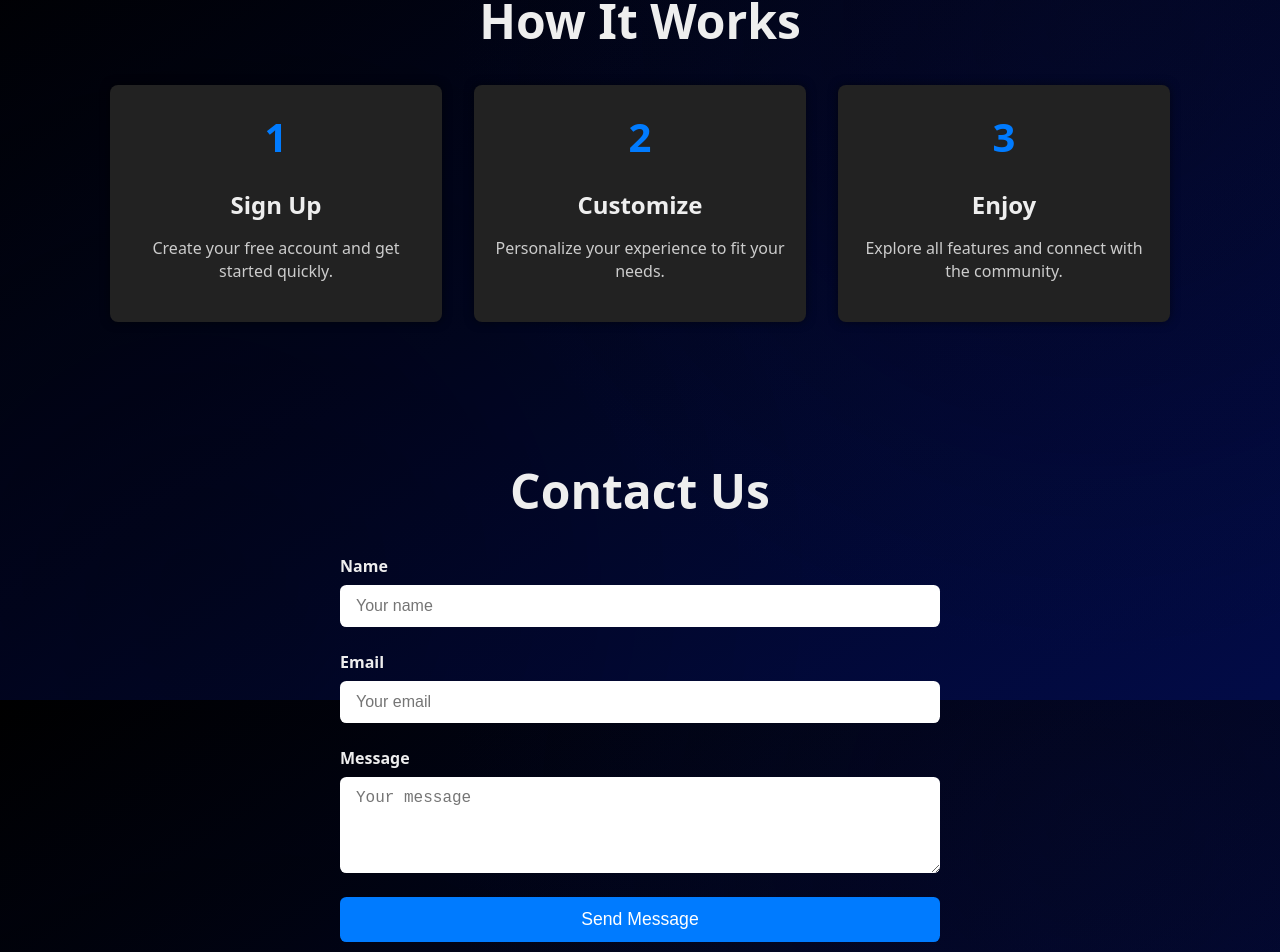
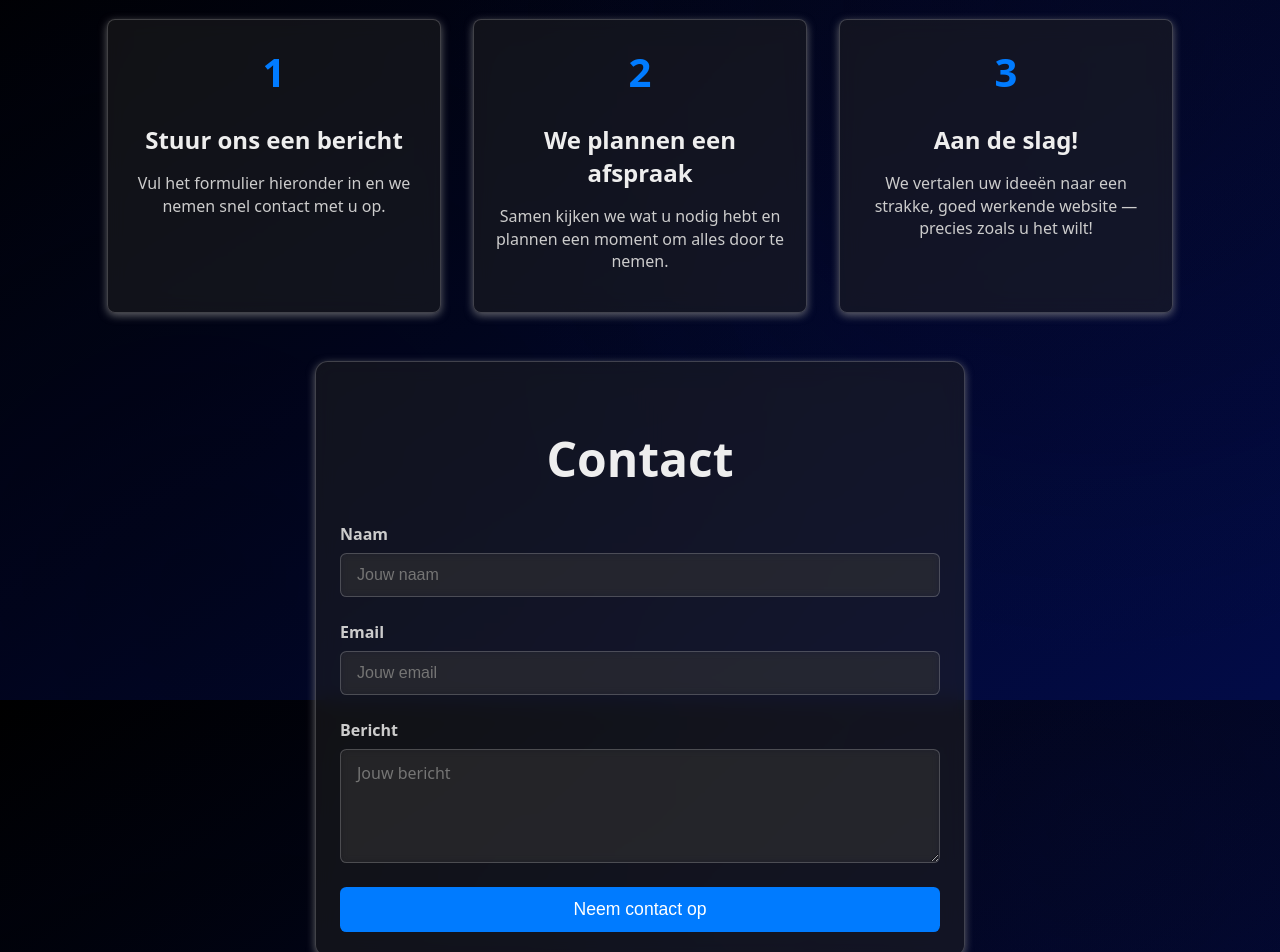
Before and after one commit to YouriOkken/MiYou, an Angular app in the folder MiYou.Web/: page / in a window 1280 px wide. Shown: the part 900-1852 px from the top of the page. Built offline with nearby package versions, Linux system fonts and the light colour scheme.

Commit message:
changes text to dutch and added some frontend touches

```diff
--- a/MiYou.Web/src/app/components/home/contact/contact.component.html
+++ b/MiYou.Web/src/app/components/home/contact/contact.component.html
@@ -1,21 +1,21 @@
 <section class="contact-section">
-  <h2>Contact Us</h2>
+  <h2>Contact</h2>
   <form>
     <div class="form-group">
-      <label for="name">Name</label>
-      <input type="text" id="name" name="name" placeholder="Your name" />
+      <label for="name">Naam</label>
+      <input type="text" id="name" name="name" placeholder="Jouw naam" />
     </div>
 
     <div class="form-group">
       <label for="email">Email</label>
-      <input type="email" id="email" name="email" placeholder="Your email" />
+      <input type="email" id="email" name="email" placeholder="Jouw email" />
     </div>
 
     <div class="form-group">
-      <label for="message">Message</label>
-      <textarea id="message" name="message" rows="4" placeholder="Your message"></textarea>
+      <label for="message">Bericht</label>
+      <textarea id="message" name="message" rows="4" placeholder="Jouw bericht"></textarea>
     </div>
 
-    <button type="submit">Send Message</button>
+    <button type="submit">Neem contact op</button>
   </form>
 </section>
--- a/MiYou.Web/src/app/components/home/contact/contact.component.scss
+++ b/MiYou.Web/src/app/components/home/contact/contact.component.scss
@@ -1,9 +1,16 @@
 .contact-section {
-  padding: 3rem 1.5rem;
+  padding: 1.5rem 1.5rem;
   color: #eee;
   max-width: 600px;
   margin: 0 auto;
   text-align: center;
+
+  background: rgba(34, 34, 34, 0.5);
+  backdrop-filter: blur(10px);
+  -webkit-backdrop-filter: blur(10px);
+  border: 1px solid rgba(255, 255, 255, 0.2);
+  border-radius: 0.8rem;
+  box-shadow: 0 0.3vh 1vh rgba(138, 138, 138, 0.7);
 
   h2 {
     font-size: clamp(2rem, 5vw, 3rem);
@@ -23,20 +30,25 @@
       label {
         margin-bottom: 0.5rem;
         font-weight: 600;
+        color: #ccc;
       }
 
       input,
       textarea {
         padding: 0.75rem 1rem;
         border-radius: 0.4rem;
-        border: none;
+        border: 1px solid rgba(255, 255, 255, 0.2);
+        background-color: rgba(255, 255, 255, 0.05);
+        color: #eee;
         font-size: 1rem;
         outline: none;
+        backdrop-filter: blur(4px);
       }
 
       input:focus,
       textarea:focus {
         box-shadow: 0 0 5px #007bff;
+        border-color: #007bff;
       }
     }
 
--- a/MiYou.Web/src/app/components/home/home.component.html
+++ b/MiYou.Web/src/app/components/home/home.component.html
@@ -2,7 +2,6 @@
   <div class="left">
     <h1>MiYou</h1>
     <p>Your personalized experience starts here. Explore, create, and connect with MiYou — the future of your digital world.</p>
-    <button>Get Started</button>
   </div>
   <div class="right">
     <video autoplay muted loop playsinline>
--- a/MiYou.Web/src/app/components/home/process/process.component.html
+++ b/MiYou.Web/src/app/components/home/process/process.component.html
@@ -1,20 +1,20 @@
 <section class="process-section">
-  <h2>How It Works</h2>
+  <h2>Hoe we te werk gaan</h2>
   <div class="steps">
     <div class="step">
       <div class="step-number">1</div>
-      <h3>Sign Up</h3>
-      <p>Create your free account and get started quickly.</p>
+      <h3>Stuur ons een bericht</h3>
+      <p>Vul het formulier hieronder in en we nemen snel contact met u op.</p>
     </div>
     <div class="step">
       <div class="step-number">2</div>
-      <h3>Customize</h3>
-      <p>Personalize your experience to fit your needs.</p>
+      <h3>We plannen een afspraak</h3>
+      <p>Samen kijken we wat u nodig hebt en plannen een moment om alles door te nemen.</p>
     </div>
     <div class="step">
       <div class="step-number">3</div>
-      <h3>Enjoy</h3>
-      <p>Explore all features and connect with the community.</p>
+      <h3>Aan de slag!</h3>
+      <p>We vertalen uw ideeën naar een strakke, goed werkende website — precies zoals u het wilt!</p>
     </div>
   </div>
 </section>
--- a/MiYou.Web/src/app/components/home/process/process.component.scss
+++ b/MiYou.Web/src/app/components/home/process/process.component.scss
@@ -17,12 +17,15 @@
   }
 
   .step {
-    background: #222;
-    padding: 1.5rem 1rem;
-    border-radius: 0.5rem;
-    flex: 1 1 250px;
-    max-width: 300px;
-    box-shadow: 0 0 10px rgba(0,0,0,0.5);
+  background: rgba(34, 34, 34, 0.5);
+  backdrop-filter: blur(10px);
+  -webkit-backdrop-filter: blur(10px);
+  border: 1px solid rgba(255, 255, 255, 0.2);
+  padding: 1.5rem 1rem;
+  border-radius: 0.5rem;
+  flex: 1 1 250px;
+  max-width: 300px;
+  box-shadow: 0 0.3vh 1vh rgba(138, 138, 138, 0.7);
 
     .step-number {
       font-size: 2.5rem;
--- a/MiYou.Web/src/app/components/navbar/navbar.component.html
+++ b/MiYou.Web/src/app/components/navbar/navbar.component.html
@@ -7,7 +7,10 @@
   </div>
   <div class="middle">
     <div class="nav-links">
-      <a href="#">Logo</a>
+      <!-- <a href="#">Logo</a> -->
+      <a href="#">
+        <img class="logo" src="../../../assets/img/Logo_Single_Transparent.png" alt="Logo">
+      </a>
     </div>
   </div>
   <div class="right">
--- a/MiYou.Web/src/app/components/navbar/navbar.component.scss
+++ b/MiYou.Web/src/app/components/navbar/navbar.component.scss
@@ -139,3 +139,8 @@
         font-size: 4vw;
     }
 }
+
+.logo {
+    height: 150px;
+    padding-top: 10%;
+}
--- a/MiYou.Web/src/index.html
+++ b/MiYou.Web/src/index.html
@@ -5,7 +5,7 @@
   <title>MiYouWeb</title>
   <base href="/">
   <meta name="viewport" content="width=device-width, initial-scale=1">
-  <link rel="icon" type="image/x-icon" href="favicon.ico">
+  <link rel="icon" type="image/png" href="../../../assets/img/Logo_Single_Transparent.png">
   <script src="https://cdn.jsdelivr.net/npm/particles.js@2.0.0/particles.min.js"></script>
 </head>
 <body>
--- a/MiYou.Web/src/styles.scss
+++ b/MiYou.Web/src/styles.scss
@@ -26,6 +26,10 @@ body {
     font-family: system-ui, sans-serif;
 }
 
+textarea {
+    font-family: system-ui, sans-serif;
+}
+
 #particles-js {
   position: fixed;
   width: 100%;
```
Also changed, not shown: MiYou.Web/src/assets/img/Logo_Single_Transparent.png (added).
